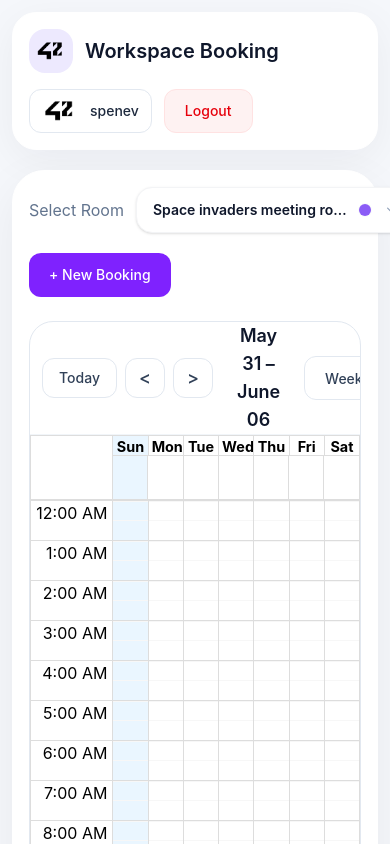
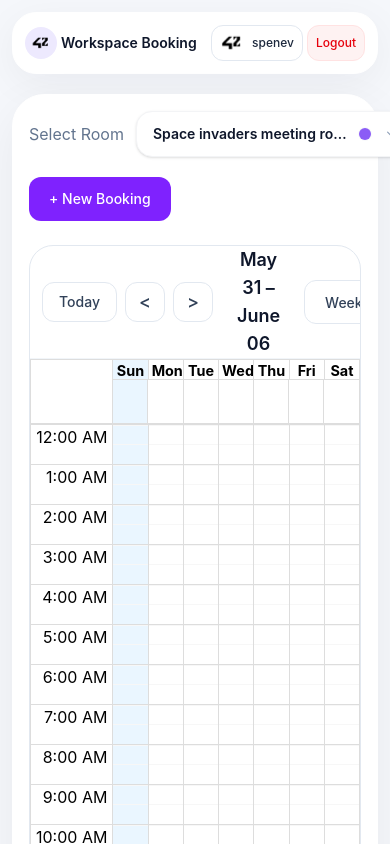
Before and after one commit to 42wolfsburg/BOOK, a React (Vite) app in the folder frontend/: page / in a window 390 px wide. Shown: the top 844 px of the page. Built offline with nearby package versions, Linux system fonts and the light colour scheme.

Commit message:
fix: Header fixed for small screens

```diff
--- a/frontend/src/components/Header.jsx
+++ b/frontend/src/components/Header.jsx
@@ -6,48 +6,44 @@ export default function Header() {
     <motion.div
       initial={{ opacity: 0, y: 18 }}
       animate={{ opacity: 1, y: 0 }}
-      className="mb-5 rounded-3xl border border-white bg-white px-4 py-4 shadow-[0_10px_40px_rgba(15,23,42,0.05)] md:px-6"
+      className="mb-5 rounded-3xl border border-white bg-white px-3 py-3 sm:px-4 sm:py-4 md:px-6 shadow-[0_10px_40px_rgba(15,23,42,0.05)]"
     >
-      <div className="flex flex-col gap-4 lg:flex-row lg:items-center lg:justify-between">
+      <div className="flex flex-nowrap items-center justify-between gap-2 sm:gap-3">
 
         {/* left section */}
-        <div className="flex items-center gap-3">
+        <div className="flex items-center gap-1 sm:gap-2 md:gap-3 min-w-0 flex-1">
 
-          <div className="flex h-11 w-11 items-center justify-center overflow-hidden rounded-2xl bg-violet-100">
+          <div className="flex h-8 w-8 sm:h-10 sm:w-10 md:h-11 md:w-11 shrink-0 items-center justify-center overflow-hidden rounded-2xl bg-violet-100">
             <img
               src={logo}
               alt="Logo"
-              className="h-8 w-8 object-contain"
+              className="h-5 w-5 sm:h-7 sm:w-7 md:h-8 md:w-8 object-contain"
             />
           </div>
 
-          <div>
-            <h1 className="text-xl font-semibold text-slate-900">
-              Workspace Booking
-            </h1>
-          </div>
+          <h1 className="truncate text-sm sm:text-base md:text-xl font-semibold text-slate-900">
+            Workspace Booking
+          </h1>
         </div>
 
         {/* right section */}
-        <div className="flex flex-wrap items-center gap-3">
+        <div className="flex items-center gap-1 sm:gap-2 md:gap-3">
 
           {/* user */}
-          <div className="flex h-[44px] items-center gap-3 rounded-xl border border-slate-200 bg-white px-3">
+          <div className="flex items-center gap-2 rounded-xl border border-slate-200 bg-white px-2 sm:px-3 h-9 sm:h-10 md:h-[44px]">
             <img
               src={logo}
               alt="User"
-              className="h-9 w-9 rounded-full"
+              className="h-6 w-6 sm:h-7 sm:w-7 md:h-9 md:w-9 rounded-full"
             />
 
-            <div>
-              <p className="text-sm font-medium text-slate-800">
-                spenev
-              </p>
-            </div>
+            <p className="block text-xs sm:text-sm font-medium text-slate-800 max-w-[60px] sm:max-w-[80px] truncate">
+              spenev
+            </p>
           </div>
 
           {/* Logout */}
-          <button className="flex h-[44px] items-center justify-center rounded-xl border border-red-100 bg-red-50 px-5 text-sm font-medium text-red-600 transition hover:bg-red-100">
+          <button className="h-9 sm:h-10 md:h-[44px] px-2 sm:px-3 md:px-5 text-xs sm:text-sm font-medium text-red-600 bg-red-50 border border-red-100 rounded-xl hover:bg-red-100 whitespace-nowrap">
             Logout
           </button>
 
```
